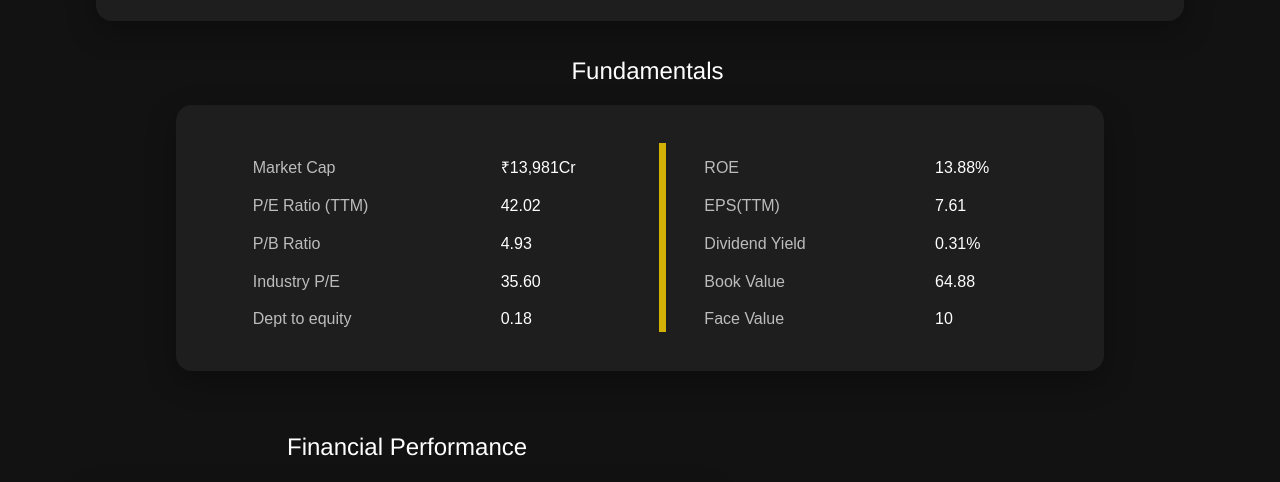
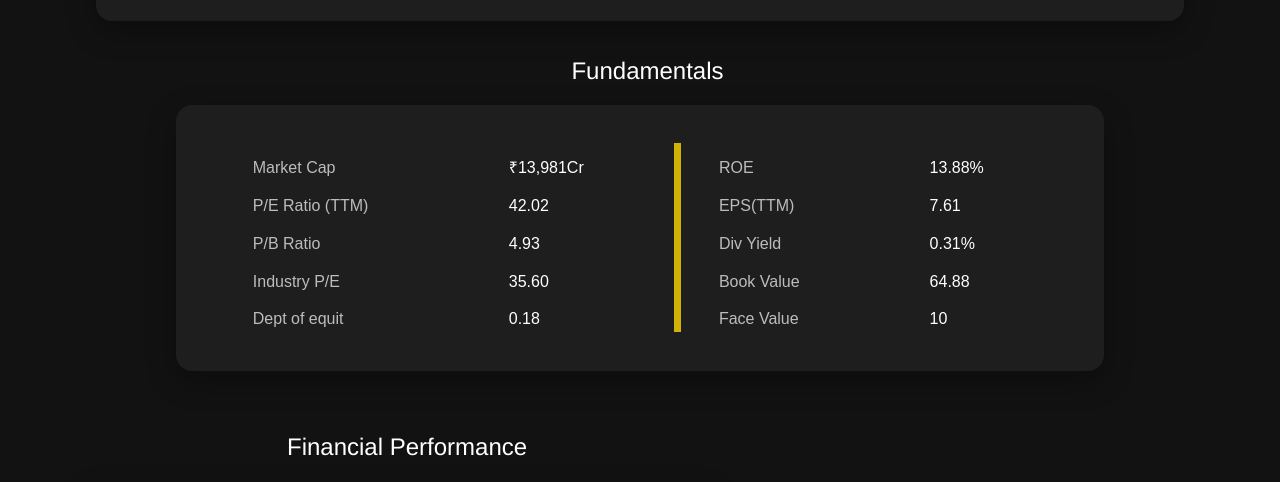
Before and after one commit to mokshika5/Detailed-page, a plain HTML site: page index.html in a window 1280 px wide. Shown: the part 299-781 px from the top of the page. Drawn offline with nearby package versions, Linux system fonts and the light colour scheme.

Commit message:
Update index.html

```diff
--- a/index.html
+++ b/index.html
@@ -445,7 +445,7 @@
                   <tr>
                     <td class="labl" colspan="1">P/B Ratio</td>
                     <td class="tab" colspan="1">4.93</td>
-                    <td class="labl" colspan="1">Dividend Yield</td>
+                    <td class="labl" colspan="1">Div Yield</td>
                     <td class="tab2" colspan="1">0.31%</td>
                   </tr>
                   <tr>
@@ -455,7 +455,7 @@
                     <td class="tab2" colspan="1">64.88</td>
                   </tr>
                   <tr>
-                    <td class="labl" colspan="1">Dept to equity</td>
+                    <td class="labl" colspan="1">Dept of equit</td>
                     <td class="tab" colspan="1">0.18</td>
                     <td class="labl" colspan="1">Face Value</td>
                     <td class="tab2" colspan="1">10</td>
```
